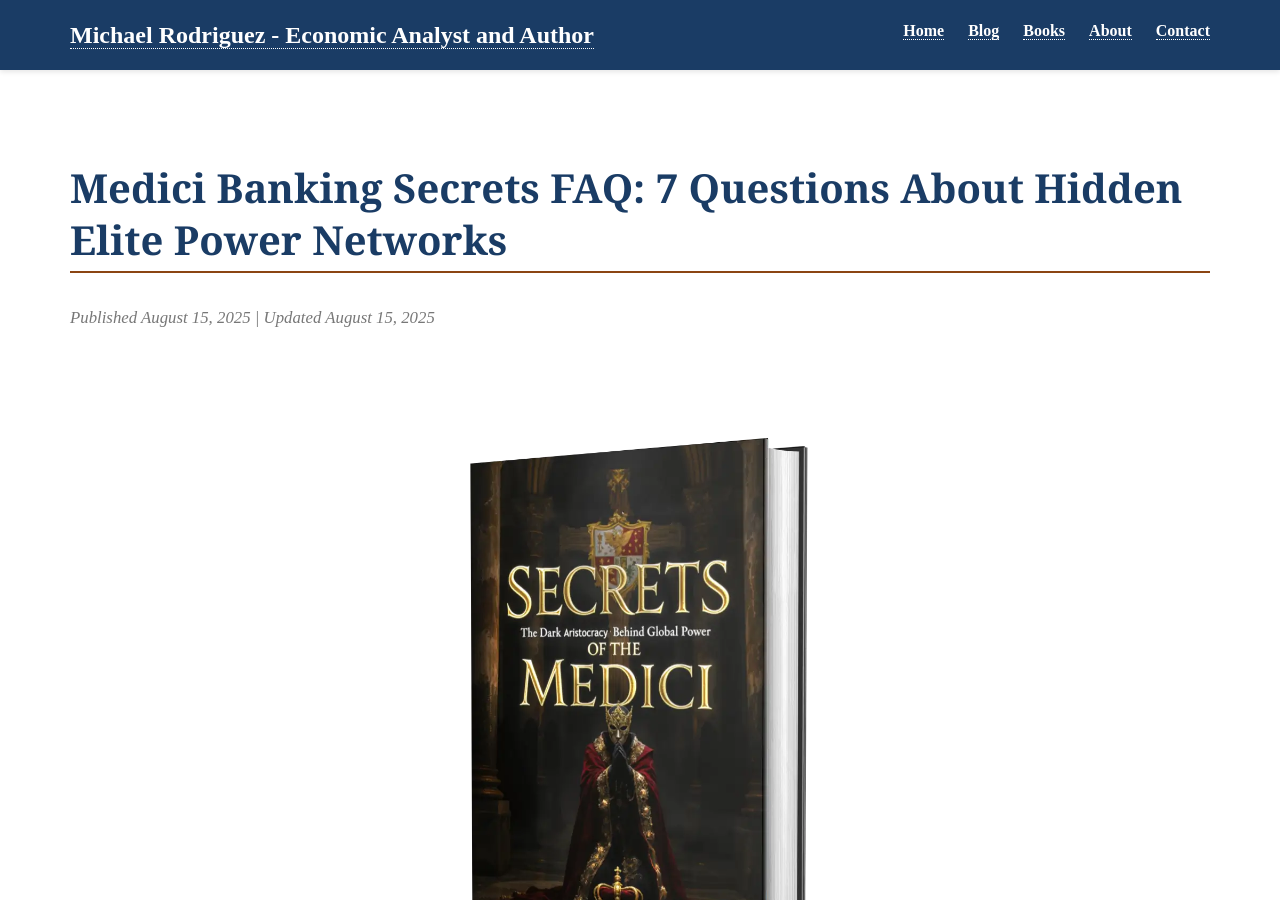
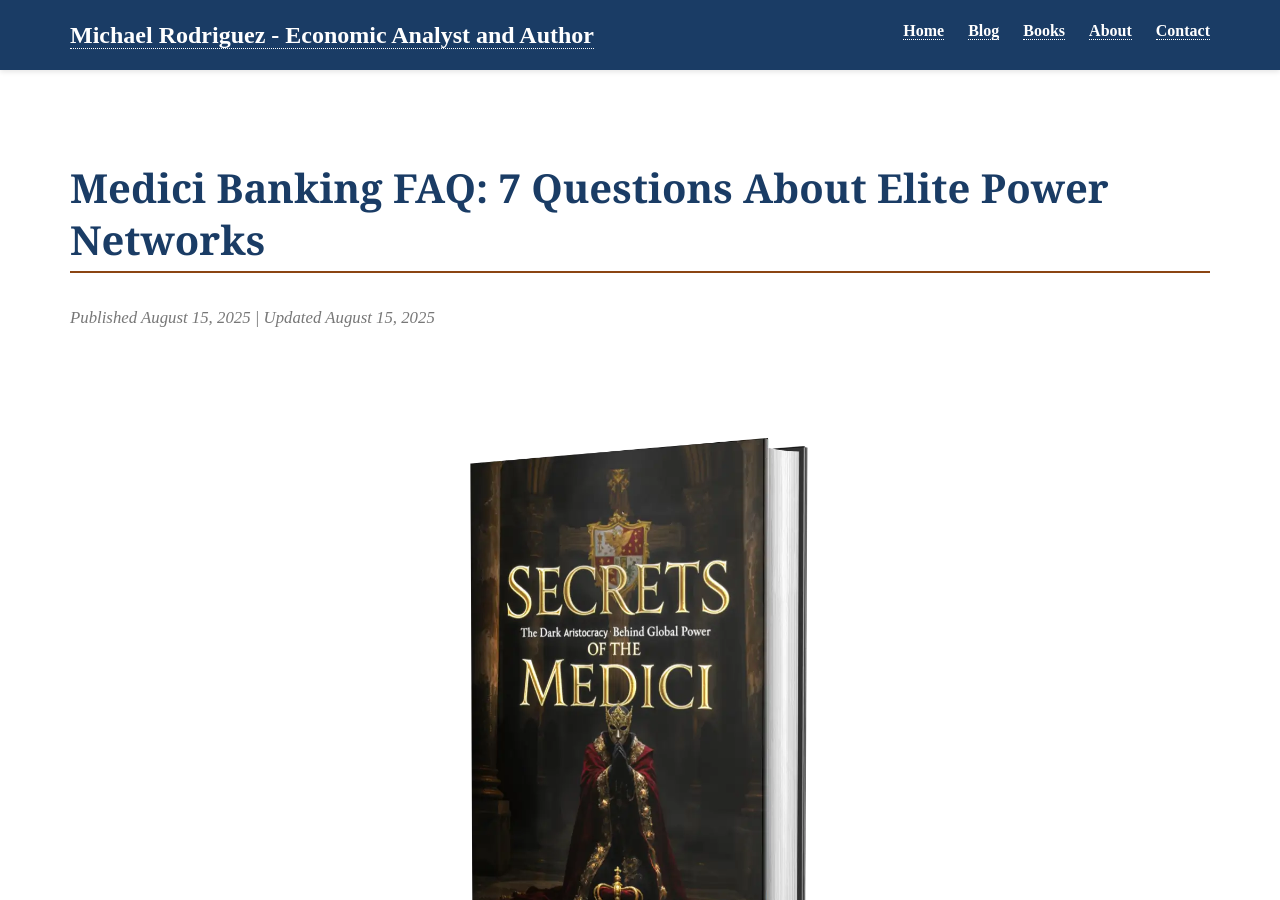
Before and after one commit to Zews123/michael-rodriguez-books, a Jekyll site: the page built from blog/Medici-Secrets-FAQ.html, in a window 1280 px wide and 900 px high. Built offline with Jekyll 4.4.1, drawn with Linux system fonts in a browser that asks for light colours.

Commit message:
Update Medici-Secrets-FAQ.html

```diff
--- a/blog/Medici-Secrets-FAQ.html
+++ b/blog/Medici-Secrets-FAQ.html
@@ -1,7 +1,7 @@
 ---
 layout: default
-title: "Medici Banking Secrets FAQ: 7 Questions About Hidden Elite Power Networks"
-description: "Discover how the Medici banking dynasty created 500-year power networks that still control European Central Bank policy, Vatican finances, and Swiss banking through ancient bloodline connections."
+title: "Medici Banking FAQ: 7 Questions About Elite Power Networks"
+description: "How the Medici banking dynasty created 500-year networks controlling European Central Bank policy, Vatican Bank, and Swiss banking secrecy."
 image: "/assets/images/social/Medici.webp"
 canonical_url: "https://zews123.github.io/michael-rodriguez-books/blog/medici-banking-secrets-faq.html"
 ---
@@ -81,18 +81,18 @@ blockquote {
 <!-- Open Graph / Facebook -->
 <meta property="og:type" content="article" />
 <meta property="og:url" content="https://zews123.github.io/michael-rodriguez-books/blog/medici-banking-secrets-faq.html" />
-<meta property="og:title" content="Medici Banking Secrets FAQ: 7 Questions About Hidden Elite Power Networks" />
-<meta property="og:description" content="Discover how the Medici banking dynasty created 500-year power networks that still control European Central Bank policy, Vatican finances, and Swiss banking through ancient bloodline connections." />
+<meta property="og:title" content="Medici Banking FAQ: 7 Questions About Elite Power Networks" />
+<meta property="og:description" content="How the Medici banking dynasty created 500-year networks controlling European Central Bank policy, Vatican Bank, and Swiss banking secrecy." />
 <meta property="og:image" content="https://zews123.github.io/michael-rodriguez-books/assets/images/social/Medici.webp" />
 
 <!-- Twitter -->
 <meta name="twitter:card" content="summary_large_image" />
 <meta name="twitter:url" content="https://zews123.github.io/michael-rodriguez-books/blog/medici-banking-secrets-faq.html" />
-<meta name="twitter:title" content="Medici Banking Secrets FAQ: 7 Questions About Hidden Elite Power Networks" />
-<meta name="twitter:description" content="Discover how the Medici banking dynasty created 500-year power networks that still control European Central Bank policy, Vatican finances, and Swiss banking through ancient bloodline connections." />
+<meta name="twitter:title" content="Medici Banking FAQ: 7 Questions About Elite Power Networks" />
+<meta name="twitter:description" content="How the Medici banking dynasty created 500-year networks controlling European Central Bank policy, Vatican Bank, and Swiss banking secrecy." />
 <meta name="twitter:image" content="https://zews123.github.io/michael-rodriguez-books/assets/images/social/Medici.webp" />
 
-<h1>Medici Banking Secrets FAQ: 7 Questions About Hidden Elite Power Networks</h1>
+<h1>Medici Banking FAQ: 7 Questions About Elite Power Networks</h1>
 
 <p class="date">Published August 15, 2025 | Updated August 15, 2025</p>
 
@@ -253,25 +253,25 @@ blockquote {
 
 <div class="social-share" style="margin: 30px 0;">
   <p style="margin-bottom: 15px; font-weight: 600;">Help others understand how Renaissance banking dynasties created modern elite control networks:</p>
-  <a href="https://twitter.com/intent/tweet?text=Medici Banking Secrets FAQ: 7 Questions About Hidden Elite Power Networks by Michael Rodriguez&url=https://zews123.github.io/michael-rodriguez-books/blog/medici-banking-secrets-faq.html&via=MRodriguezBooks" target="_blank" rel="noopener noreferrer" style="display: inline-block; margin-right: 15px; font-size: 24px; color: #1DA1F2;">
+  <a href="https://twitter.com/intent/tweet?text=Medici Banking FAQ: 7 Questions About Elite Power Networks by Michael Rodriguez&url=https://zews123.github.io/michael-rodriguez-books/blog/medici-banking-secrets-faq.html&via=MRodriguezBooks" target="_blank" rel="noopener noreferrer" style="display: inline-block; margin-right: 15px; font-size: 24px; color: #1DA1F2;">
     <i class="fab fa-twitter-square"></i>
   </a>
   <a href="https://www.facebook.com/sharer/sharer.php?u=https://zews123.github.io/michael-rodriguez-books/blog/medici-banking-secrets-faq.html" target="_blank" rel="noopener noreferrer" style="display: inline-block; margin-right: 15px; font-size: 24px; color: #3b5998;">
     <i class="fab fa-facebook-square"></i>
   </a>
-  <a href="https://www.linkedin.com/shareArticle?mini=true&url=https://zews123.github.io/michael-rodriguez-books/blog/medici-banking-secrets-faq.html&title=Medici Banking Secrets FAQ: 7 Questions About Hidden Elite Power Networks" target="_blank" rel="noopener noreferrer" style="display: inline-block; margin-right: 15px; font-size: 24px; color: #0077b5;">
+  <a href="https://www.linkedin.com/shareArticle?mini=true&url=https://zews123.github.io/michael-rodriguez-books/blog/medici-banking-secrets-faq.html&title=Medici Banking FAQ: 7 Questions About Elite Power Networks" target="_blank" rel="noopener noreferrer" style="display: inline-block; margin-right: 15px; font-size: 24px; color: #0077b5;">
     <i class="fab fa-linkedin"></i>
   </a>
-  <a href="https://www.reddit.com/submit?url=https://zews123.github.io/michael-rodriguez-books/blog/medici-banking-secrets-faq.html&title=Medici Banking Secrets FAQ: 7 Questions About Hidden Elite Power Networks" target="_blank" rel="noopener noreferrer" style="display: inline-block; margin-right: 15px; font-size: 24px; color: #FF5700;">
+  <a href="https://www.reddit.com/submit?url=https://zews123.github.io/michael-rodriguez-books/blog/medici-banking-secrets-faq.html&title=Medici Banking FAQ: 7 Questions About Elite Power Networks" target="_blank" rel="noopener noreferrer" style="display: inline-block; margin-right: 15px; font-size: 24px; color: #FF5700;">
     <i class="fab fa-reddit-square"></i>
   </a>
-  <a href="https://pinterest.com/pin/create/button/?url=https://zews123.github.io/michael-rodriguez-books/blog/medici-banking-secrets-faq.html&media=https://zews123.github.io/michael-rodriguez-books/assets/images/social/Medici.webp&description=Medici Banking Secrets FAQ: 7 Questions About Hidden Elite Power Networks" target="_blank" rel="noopener noreferrer" style="display: inline-block; margin-right: 15px; font-size: 24px; color: #E60023;">
+  <a href="https://pinterest.com/pin/create/button/?url=https://zews123.github.io/michael-rodriguez-books/blog/medici-banking-secrets-faq.html&media=https://zews123.github.io/michael-rodriguez-books/assets/images/social/Medici.webp&description=Medici Banking FAQ: 7 Questions About Elite Power Networks" target="_blank" rel="noopener noreferrer" style="display: inline-block; margin-right: 15px; font-size: 24px; color: #E60023;">
     <i class="fab fa-pinterest-square"></i>
   </a>
-  <a href="https://news.ycombinator.com/submitlink?u=https://zews123.github.io/michael-rodriguez-books/blog/medici-banking-secrets-faq.html&t=Medici Banking Secrets FAQ: 7 Questions About Hidden Elite Power Networks" target="_blank" rel="noopener noreferrer" style="display: inline-block; margin-right: 15px; font-size: 24px; color: #FF6600;">
+  <a href="https://news.ycombinator.com/submitlink?u=https://zews123.github.io/michael-rodriguez-books/blog/medici-banking-secrets-faq.html&t=Medici Banking FAQ: 7 Questions About Elite Power Networks" target="_blank" rel="noopener noreferrer" style="display: inline-block; margin-right: 15px; font-size: 24px; color: #FF6600;">
     <i class="fab fa-hacker-news-square"></i>
   </a>
-  <a href="mailto:?subject=Medici Banking Secrets FAQ: 7 Questions About Hidden Elite Power Networks&body=Discover how Renaissance banking dynasties created modern elite control networks: https://zews123.github.io/michael-rodriguez-books/blog/medici-banking-secrets-faq.html" style="display: inline-block; font-size: 24px; color: #333333;">
+  <a href="mailto:?subject=Medici Banking FAQ: 7 Questions About Elite Power Networks&body=Discover how Renaissance banking dynasties created modern elite control networks: https://zews123.github.io/michael-rodriguez-books/blog/medici-banking-secrets-faq.html" style="display: inline-block; font-size: 24px; color: #333333;">
     <i class="fas fa-envelope-square"></i>
   </a>
 </div>
```
